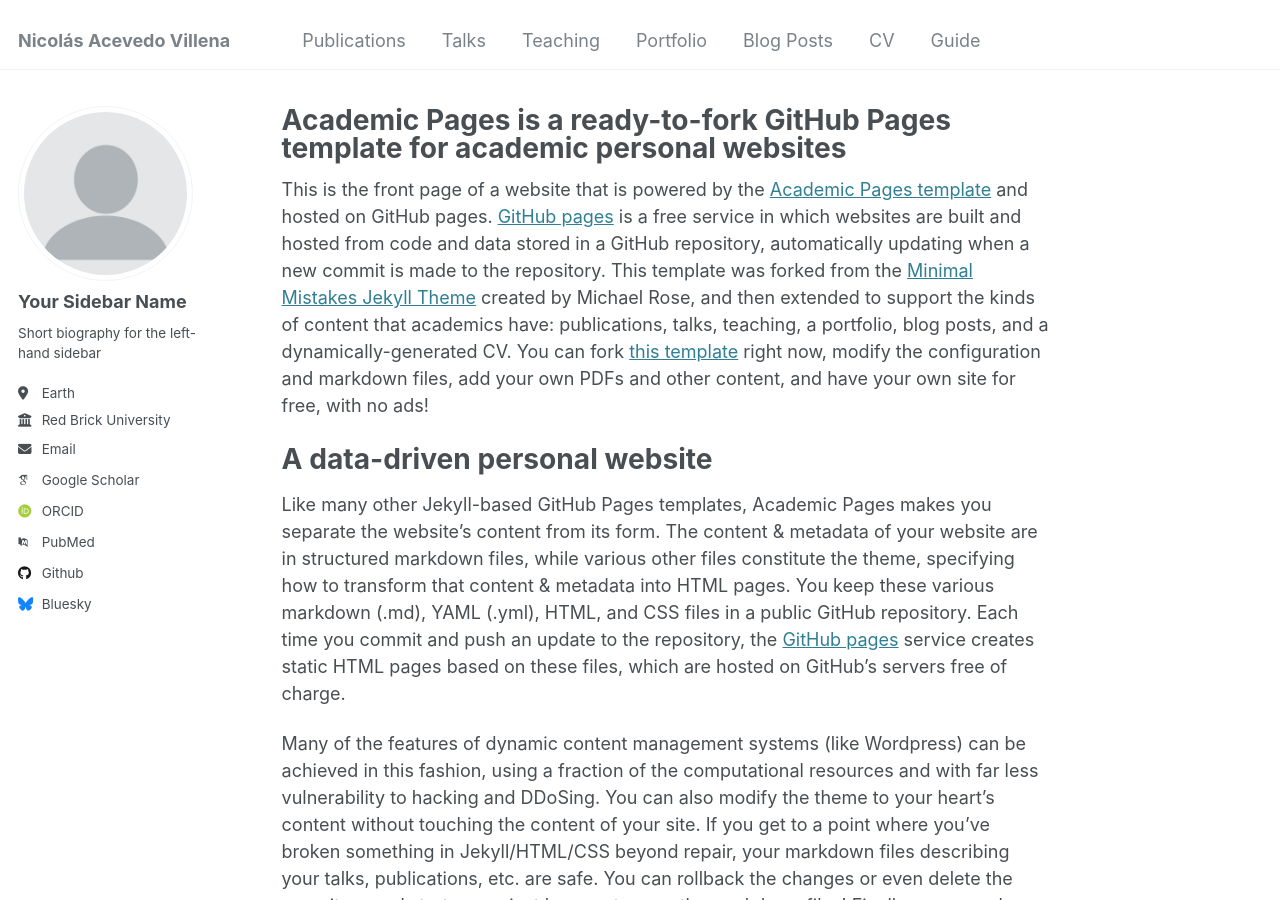
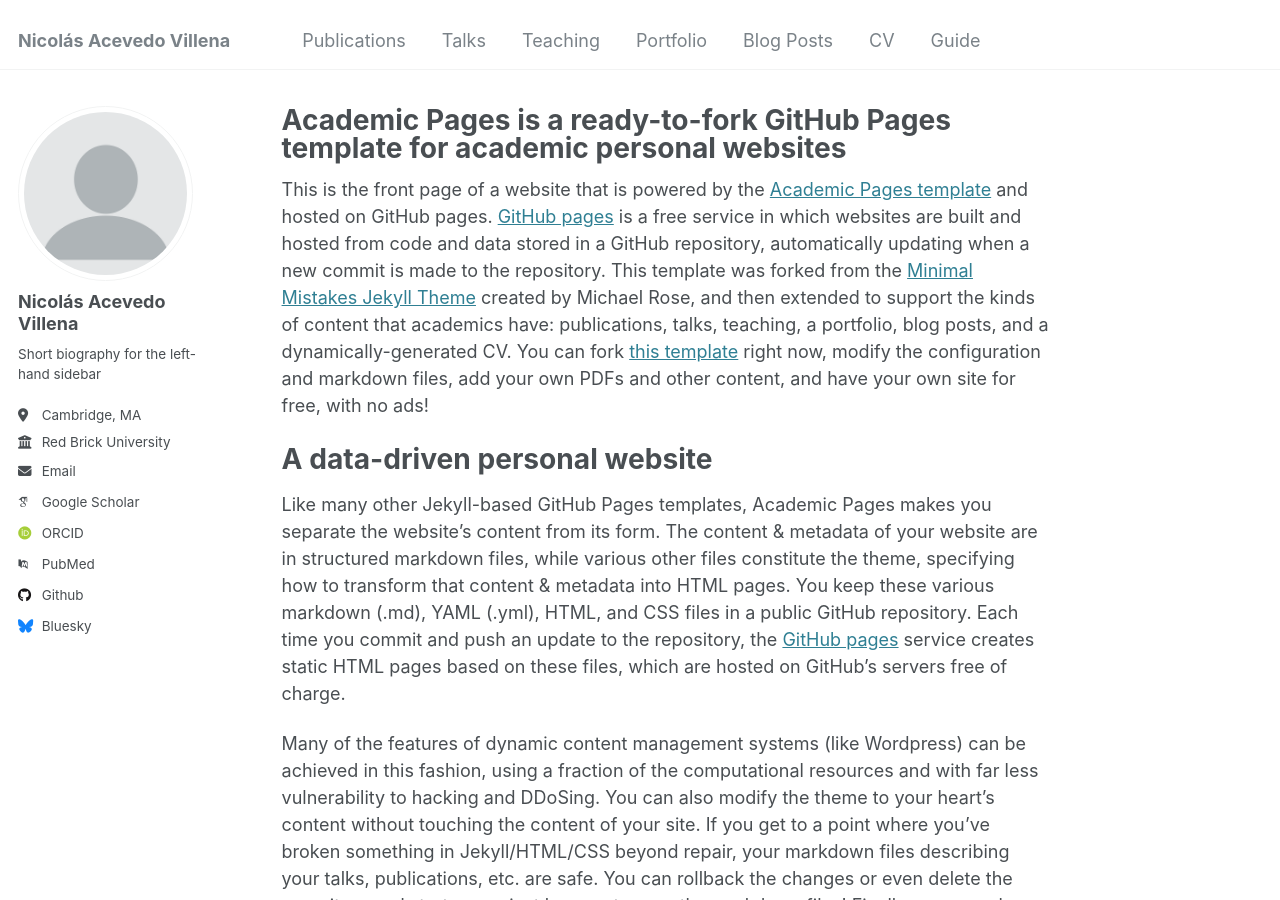
Before and after one commit to nicacevedo/nicacevedo.github.io, a Jekyll site: the page built from _pages/about.md, in a window 1280 px wide and 900 px high. Built offline with Jekyll 4.4.1, drawn with Linux system fonts in a browser that asks for light colours; some web fonts are replaced.

Commit message:
more changes on the website

```diff
--- a/_config.yml
+++ b/_config.yml
@@ -12,9 +12,9 @@
 title_separator          : "-"
 name                     : &name "Nicolás Acevedo Villena"
 description              : &description ""
-url                      : https://academicpages.github.io # the base hostname & protocol for your site e.g. "https://[your GitHub username].github.io"
+url                      : https://nicacevedo.github.io # the base hostname & protocol for your site e.g. "https://[your GitHub username].github.io"
 baseurl                  : "" # the subpath of your site, e.g. "/blog"
-repository               : "academicpages/academicpages.github.io"
+repository               : "nicacevedo/nicacevedo.github.io"
 
 # Site Author - The following control what appear as part of the author content on the side bar.
 #               If a field is blank the icon and link will not appear, otherwise it will be shown.
@@ -22,13 +22,13 @@
 author:
   # Biographic information
   avatar           : "profile.png"
-  name             : "Your Sidebar Name"
+  name             : "Nicolás Acevedo Villena"
   pronouns         : # example: "she/her"
   bio              : "Short biography for the left-hand sidebar"
-  location         : "Earth"
+  location         : "Cambridge, MA"
   employer         : "Red Brick University"
   uri              : # URL
-  email            : "none@example.org"
+  email            : "nacevedo@mit.edu"
 
   # Academic websites
   arxiv            : # URL - Update with the correct link to your profile
@@ -44,7 +44,7 @@
   bitbucket        : # Username - Update with your username on the site
   codepen          : # Username
   dribbble         : # Username
-  github           : "academicpages"
+  github           : "nicacevedo"
   kaggle           : # Username
   stackoverflow    : # User number or user number and name (i.e., use "1" or "1/jeff-atwood")
 
```
